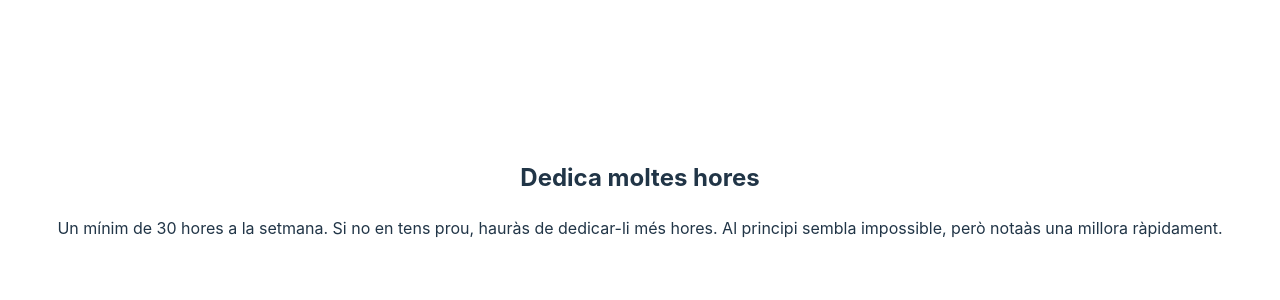
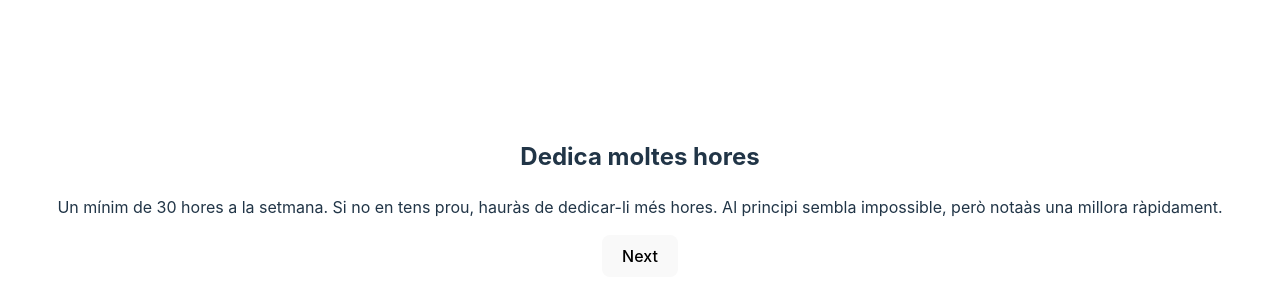
Before and after one commit to francamateus93/5.onboarding-digital, a React (Vite) app: page / in a window 1280 px wide. Shown: the part 202-502 px from the top of the page. Built offline with nearby package versions, Linux system fonts and the light colour scheme.

Commit message:
Exercise 2 - Completed

```diff
--- a/src/App.jsx
+++ b/src/App.jsx
@@ -5,22 +5,27 @@ import './App.css'
 
 function App() {
 
-  //Array con datos
     const tutorialData = [
       { title: "Dedica moltes hores", description: "Un mínim de 30 hores a la setmana. Si no en tens prou, hauràs de dedicar-li més hores. Al principi sembla impossible, però notaàs una millora ràpidament." },
       { title: "Programa projectes propis", description: "Més val 10 hores treballant en projectes propris, que 10 hores mirant tutorials. La motivació i la implicació en el projecte ajudarà a accelerar el teu aprenentatge." },
       { title: "Procura descansar", description: "Descansar bé i desconnectar són vitals. D'aquesta manera reduiràs l'estrès i l'ansietat. Millotatàs la teva concentració i consolidaràs el teu aprenentatge." },
     ];
 
-    // Contador para el status atual
+    // Actualiza el status
     const [step, setStep] = useState(0);
     const data = tutorialData[step];
+
+    // Incrementa el Step
+    const nextStep = () => {
+      setStep(step => step + 1)
+    }
 
   return (
     <div>
       <Card
       title={data.title}
-      description={data.description}/>
+      description={data.description}
+      onNext={nextStep}/>
     </div>
   )
 }
--- a/src/components/Card.jsx
+++ b/src/components/Card.jsx
@@ -1,10 +1,11 @@
 import React from "react"
 
-function Card({title, description}) {
+function Card({title, description, onNext}) {
   return (
     <div>
       <h2>{title}</h2>
       <p>{description}</p>
+      <button onClick={onNext}>Next</button>
     </div>
   )
 }
```
